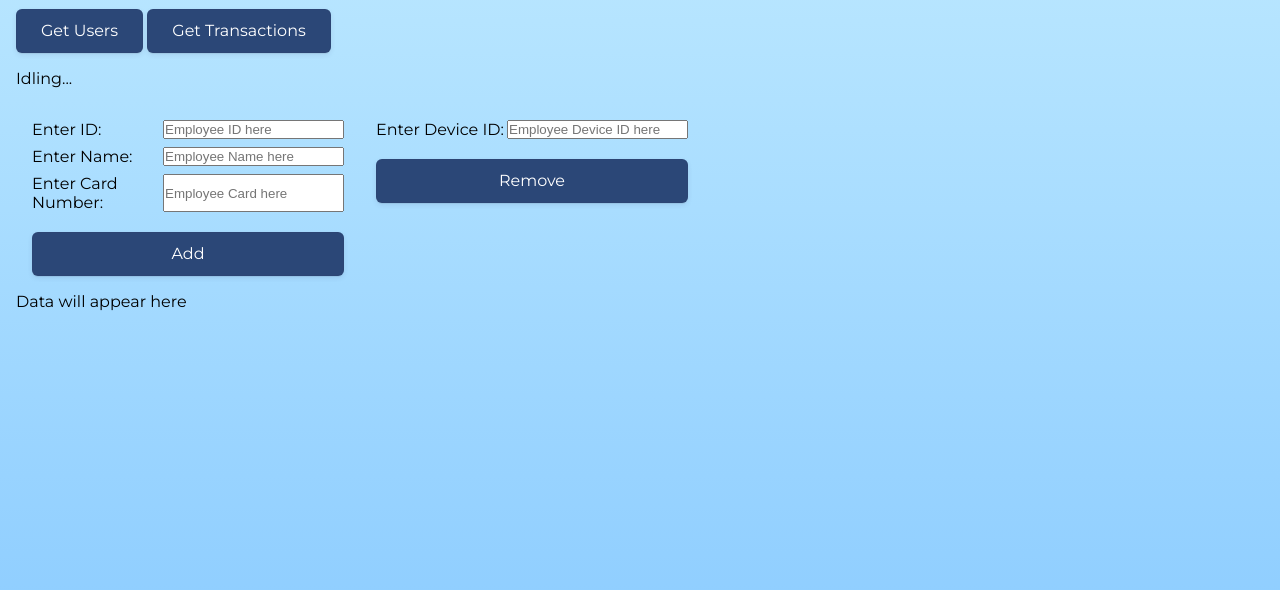
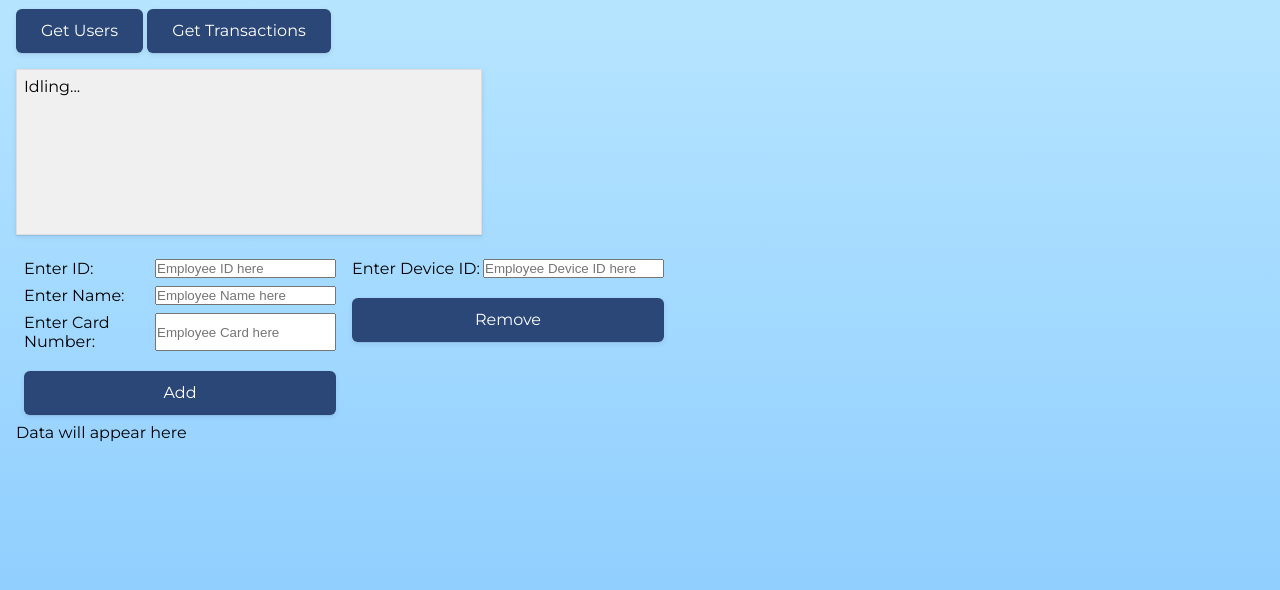
Before and after one commit to VincentTan8/biometric-express, a website: page public/index.html in a window 1280 px wide. Shown: the part 58-648 px from the top of the page. Drawn offline with nearby package versions, Linux system fonts and the light colour scheme; no server answers.

Commit message:
feat: added styling for status box

```diff
--- a/public/css/style.css
+++ b/public/css/style.css
@@ -35,15 +35,22 @@ body {
 }
 
 .text {
+    white-space: pre;
+    padding: 0.5rem;
     margin-top: 1rem;
     margin-bottom: 1rem;
+    overflow: auto;
+    height: 150px;
+    width: 450px;
+    background-color: #f0f0f0;
+    box-shadow: rgba(50, 50, 93, .1) 0 0 0 1px inset,rgba(50, 50, 93, .1) 0 2px 5px 0,rgba(0, 0, 0, .07) 0 1px 1px 0;
 }
 
 .window {
     width: 25%;
     display: flex;
     flex-direction: column;
-    margin: 1rem;
+    margin: 0.5rem;
 }
 
 .row {
```
